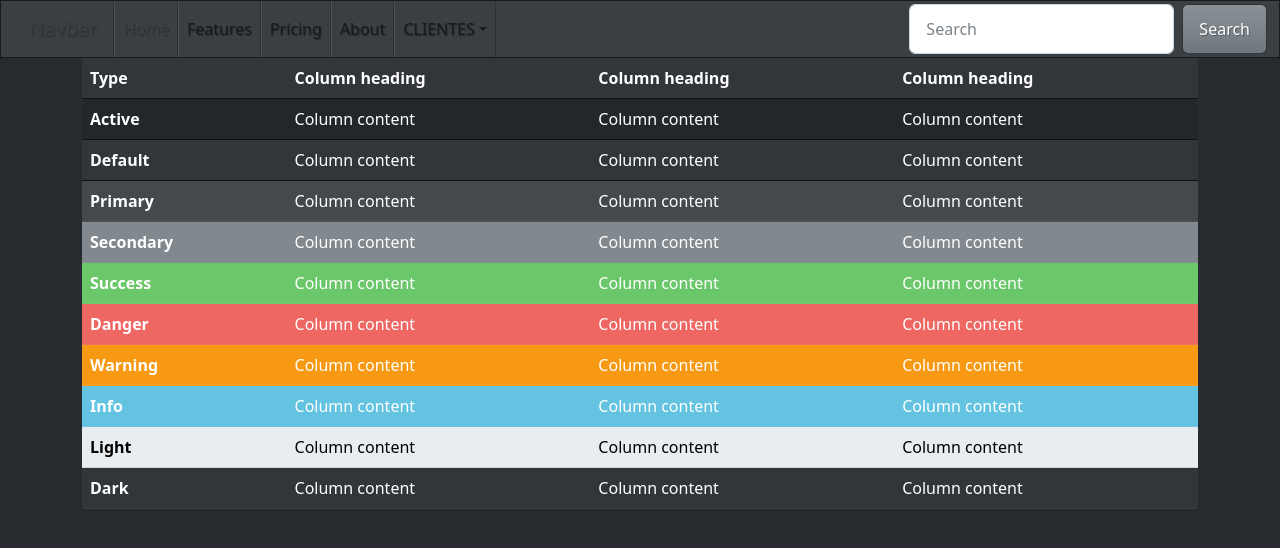
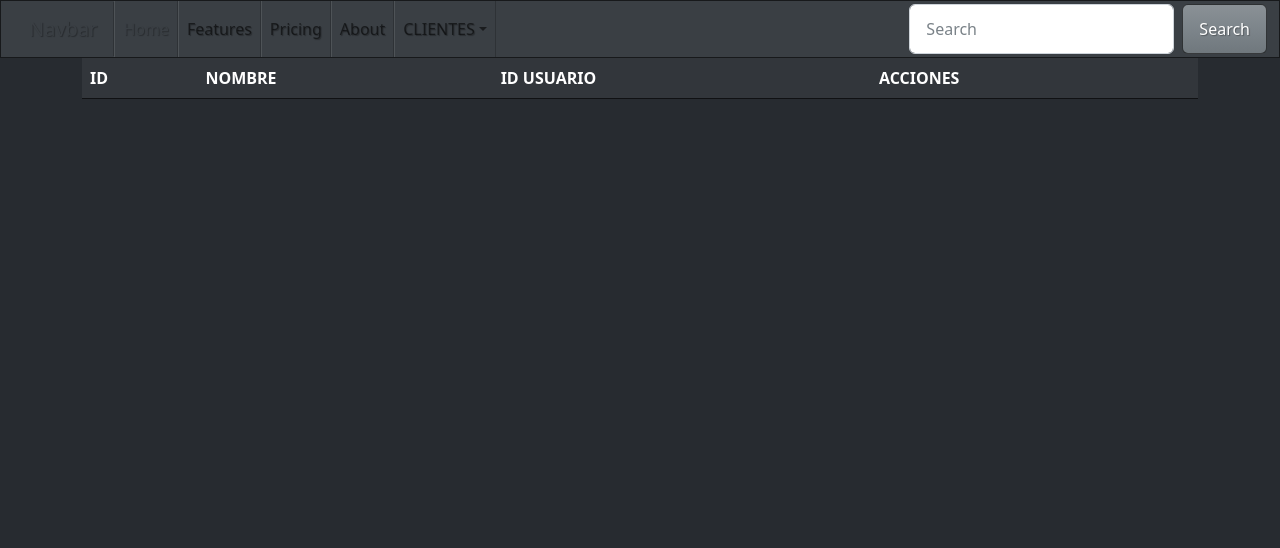
Before and after one commit to Pablo7776/proyectoFinal, a Flask app: page /mostrarListaClientes.html in a window 1280 px wide. Shown: the top 548 px of the page. Run offline with Flask 3, Linux system fonts and the light colour scheme; lists and menus that the app fills with data are empty; some libraries are stand-ins or nearby versions.

Commit message:
mejoras en la edicion de usuarios

```diff
--- a/app.py
+++ b/app.py
@@ -201,12 +201,12 @@ def agregar_cliente():
 
 
 @app.route('/borrar/<string:id>')
-def borrar_cliente(id):
+def borrar_cliente2(id):
     cur = mysql.connection.cursor()
     cur.execute('DELETE FROM client WHERE id = {0}'.format(id))
     mysql.connection.commit()
-    flash('Cliente borrado')
-    return redirect(url_for('index'))
+    # flash('Cliente borrado')
+    # return redirect(url_for('index'))
 
 @app.route('/editar/<id>')
 def get_cliente(id):
@@ -362,13 +362,22 @@ def uptate_cliente(id):
     mysql.connection.commit()
     return jsonify({ "id":id, "name": name})
 
-@app.route('/persons/<int:id>', methods = ['DELETE']) # Esto es un borrado físico, buscar el borrado lógico
+@app.route('/borrar_cliente/<int:id>', methods = ['DELETE']) # Esto es un borrado físico, buscar el borrado lógico
+@token_required #el que se identifica es el que generó el token
+# @user_resources #si me identifico como usuario 5 no puedo acceder a la rura de otro usuario
+# @client_resource #controla que <int:id_client> sea propiedad de <int:id>
 def remove_person(id):
     """ DELETE FROM WHERE... """
+    print(f"Delete request received for ID: {id}")
     cur = mysql.connection.cursor()
-    cur.execute('DELETE FROM person WHERE id = {0}'.format(id))
-    mysql.connection.commit()
-    return jsonify({"message": "deleted", "id":id})
+    try:
+        cur.execute('DELETE FROM client WHERE id = {0}'.format(id))
+        mysql.connection.commit()
+        print(f"Delete successful for ID: {id}")
+        return jsonify({"message": "deleted", "id": id}), 200
+    except Exception as e:
+        print(f"Error deleting record with ID {id}: {str(e)}")
+        return jsonify({"message": "error", "error": str(e)}), 500
 
 
 #@app.route('/client/<int:id>', methods = ['GET'])
--- a/templates/index.html
+++ b/templates/index.html
@@ -112,6 +112,7 @@
                         (resp) => {
                             /* console.log("Datos en formato JSON: ",data) */
                             console.log(resp)
+                            console.log("hola")
                             const tableBody = document.getElementById('all-persons')
 
                             let list = ``;
--- a/templates/layout.html
+++ b/templates/layout.html
@@ -51,6 +51,11 @@
     {% block body %}
     {% endblock %}
   </div>
+
+
+
+
+
   <script src="https://cdn.jsdelivr.net/npm/@popperjs/core@2.11.8/dist/umd/popper.min.js" integrity="sha384-I7E8VVD/ismYTF4hNIPjVp/Zjvgyol6VFvRkX/vR+Vc4jQkC+hVqc2pM8ODewa9r" crossorigin="anonymous"></script>
   <script src="https://cdn.jsdelivr.net/npm/bootstrap@5.3.2/dist/js/bootstrap.min.js" integrity="sha384-BBtl+eGJRgqQAUMxJ7pMwbEyER4l1g+O15P+16Ep7Q9Q+zqX6gSbd85u4mG4QzX+" crossorigin="anonymous"></script>
 </body>
--- a/templates/mostrarListaClientes.html
+++ b/templates/mostrarListaClientes.html
@@ -5,74 +5,189 @@
 <table class="table table-hover">
     <thead>
       <tr>
-        <th scope="col">Type</th>
-        <th scope="col">Column heading</th>
-        <th scope="col">Column heading</th>
-        <th scope="col">Column heading</th>
+        <th scope="col">ID</th>
+        <th scope="col">NOMBRE</th>
+        <th scope="col">ID USUARIO</th>
+        <th scope="col">ACCIONES</th>
       </tr>
     </thead>
-    <tbody>
-      <tr class="table-active">
-        <th scope="row">Active</th>
-        <td>Column content</td>
-        <td>Column content</td>
-        <td>Column content</td>
-      </tr>
-      <tr>
-        <th scope="row">Default</th>
-        <td>Column content</td>
-        <td>Column content</td>
-        <td>Column content</td>
-      </tr>
-      <tr class="table-primary">
-        <th scope="row">Primary</th>
-        <td>Column content</td>
-        <td>Column content</td>
-        <td>Column content</td>
-      </tr>
-      <tr class="table-secondary">
-        <th scope="row">Secondary</th>
-        <td>Column content</td>
-        <td>Column content</td>
-        <td>Column content</td>
-      </tr>
-      <tr class="table-success">
-        <th scope="row">Success</th>
-        <td>Column content</td>
-        <td>Column content</td>
-        <td>Column content</td>
-      </tr>
-      <tr class="table-danger">
-        <th scope="row">Danger</th>
-        <td>Column content</td>
-        <td>Column content</td>
-        <td>Column content</td>
-      </tr>
-      <tr class="table-warning">
-        <th scope="row">Warning</th>
-        <td>Column content</td>
-        <td>Column content</td>
-        <td>Column content</td>
-      </tr>
-      <tr class="table-info">
-        <th scope="row">Info</th>
-        <td>Column content</td>
-        <td>Column content</td>
-        <td>Column content</td>
-      </tr>
-      <tr class="table-light">
-        <th scope="row">Light</th>
-        <td>Column content</td>
-        <td>Column content</td>
-        <td>Column content</td>
-      </tr>
-      <tr class="table-dark">
-        <th scope="row">Dark</th>
-        <td>Column content</td>
-        <td>Column content</td>
-        <td>Column content</td>
-      </tr>
+    <tbody id="all-persons">
+
     </tbody>
-  </table>
+</table>
+
+  <!-- cartel pop up !!!!
+  https://getbootstrap.com/docs/5.3/components/modal/
+  -->
+  <div class="modal fade" id="exampleModal" tabindex="-1" aria-labelledby="exampleModalLabel" aria-hidden="true">
+    <div class="modal-dialog">
+      <div class="modal-content">
+        <div class="modal-header">
+          <h1 class="modal-title fs-5" id="exampleModalLabel">Modificar Usuario </h1>
+          <button type="button" class="btn-close" data-bs-dismiss="modal" aria-label="Close"></button>
+        </div>
+        <div class="modal-body">
+          <form>
+            <div class="mb-3">
+              <label for="recipient-name" class="col-form-label">Nombre:</label>
+              <input type="text" class="form-control" id="recipient-name" nombre="nombre">
+            </div>
+            <div class="mb-3">
+              <label for="message-text" class="col-form-label">Message:</label>
+              <textarea class="form-control" id="message-text"></textarea>
+            </div>
+          </form>
+        </div>
+        <div class="modal-footer">
+          <button type="button" class="btn btn-secondary" data-bs-dismiss="modal">Close</button>
+          <button type="button" class="btn btn-primary" onclick="guardar()" data-bs-dismiss="modal">Guardar</button>
+        </div>
+      </div>
+    </div>
+  </div>
+    <!-- fin del cartel pop up !!!! -->
+
+
+<script>
+    window.onload = function(){
+        const token = localStorage.getItem('token');
+        if(token){
+            const username = localStorage.getItem('username');
+            const id = localStorage.getItem('id');
+            // document.getElementById("username").innerHTML = username;
+        }
+        else{
+            window.location.href = "login.html";
+        }
+}
+
+
+
+function cargarClientes(){
+
+    const id = localStorage.getItem('id');
+    const token = localStorage.getItem('token');
+    // console.log('User ID:', id);
+
+    const requestOptions = {
+        method : 'GET',
+        headers: {
+            'Content-Type': 'application/json',
+            'x-access-token' : token,
+            'user-id' : id,
+
+        }
+    }
+
+    fetch( `http://127.0.0.1:4500/user/${id}/client`, requestOptions)
+    .then(
+        resp => {return resp.json()}
+    )
+
+    .then(
+            (resp) => {
+                console.log(resp)
+                const tableBody = document.getElementById('all-persons')
+
+                let list = ``;
+                resp.forEach(person => {
+                    let fila = `<tr id="${person.id}">
+                                <td> ${person.id} </td>
+                                <td> ${person.name}</td>
+                                <td> ${person.id_user}</td>
+
+                                <td>
+                                    <button  onclick="editar(${person.id})" type="button" class="btn btn-primary" data-bs-toggle="modal" data-bs-target="#exampleModal" data-bs-whatever="@fat">Editar</button>
+                                    <button onclick="eliminar(${person.id})" type="button" class="btn btn-danger">Eliminar</button>
+                                </td>
+                            </tr>` //solo usar estas comillas!!
+                            list += fila;
+                });
+                tableBody.innerHTML = list;
+            }
+        )
+    .catch( (error) => { console.log("Promesa rechazada por" , error)})
+    .finally( () => {
+        console.log("Promesa finalizada (resuelta o rechazada)")
+        //stopLoading()
+    })
+
+
+
+}
+
+window.onload = cargarClientes;
+
+
+function eliminar(id){
+
+
+    // const id = localStorage.getItem('id');
+    const token = localStorage.getItem('token');
+    // console.log('User ID:', id);
+
+    const requestOptions = {
+        method : 'DELETE',
+        headers: {
+            'Content-Type': 'application/json',
+            'x-access-token' : token,
+            // 'user-id' : id,
+
+        }
+    }
+
+    fetch( `http://127.0.0.1:4500/borrar_cliente/${id}`, requestOptions)
+    .then(resp => {
+                if (resp.ok) {
+                    // Eliminación exitosa, podrías recargar la lista de clientes o realizar otras acciones necesarias.
+                    cargarClientes();
+                } else {
+                    console.log("Error al intentar eliminar el elemento");
+                }
+            })
+            .catch((error) => {
+                console.log("Error de red:", error);
+            });
+            }
+
+
+        let idEditar; // Variable global para almacenar el ID que se va a editar
+
+        function editar(id) {
+            idEditar = id; // Almacena el ID que se va a editar
+            const row = document.getElementById(id);
+            const nombre = row.children[1].textContent;
+            document.getElementById('recipient-name').value = nombre;
+        }
+
+        function guardar() {
+        const nuevoNombre = document.getElementById('recipient-name').value;
+        const token = localStorage.getItem('token');
+
+    if (idEditar !== undefined) {
+        const requestOptions = {
+            method: 'PUT',
+            headers: {
+                'Content-Type': 'application/json',
+                'x-access-token': token,
+            },
+            body: JSON.stringify({
+                name: nuevoNombre,
+            }),
+        };
+
+        fetch(`http://127.0.0.1:4500/client/${idEditar}`, requestOptions)
+            .then(resp => resp.json())
+            .then(data => {
+                console.log("Cliente actualizado:", data);
+                cargarClientes();
+
+            })
+            .catch(error => {
+                console.error("Error al actualizar el cliente:", error);
+            });
+    }
+        }
+</script>
 
 {% endblock %}
```
